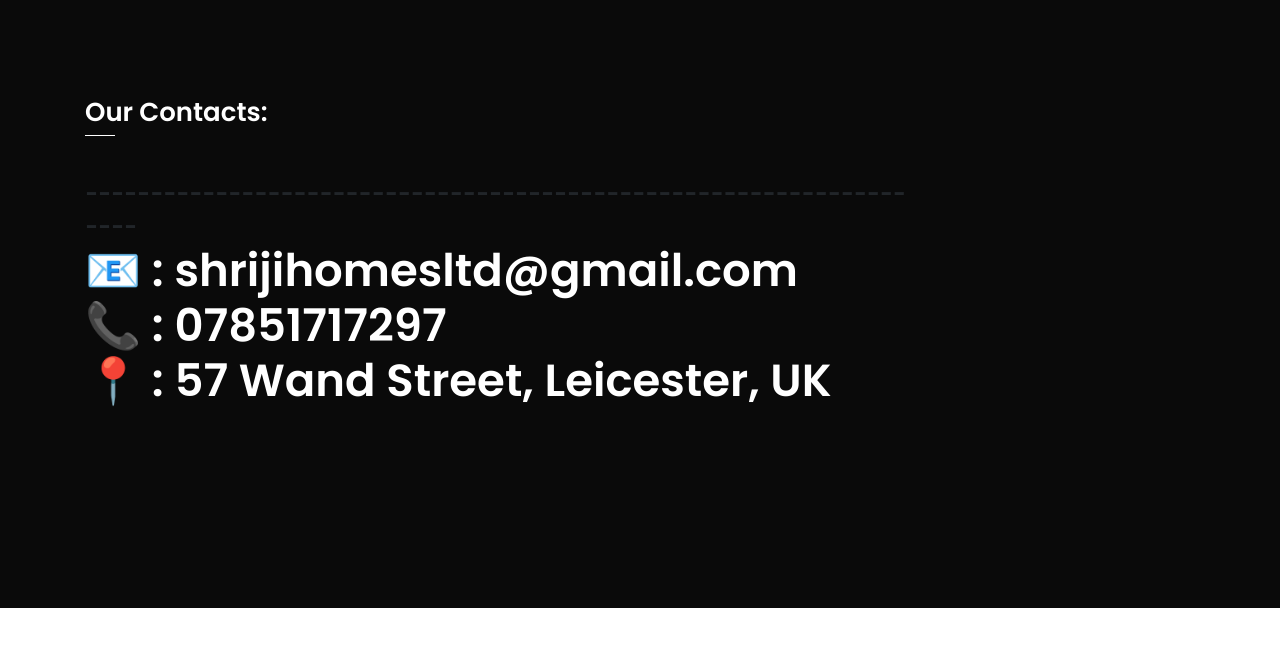
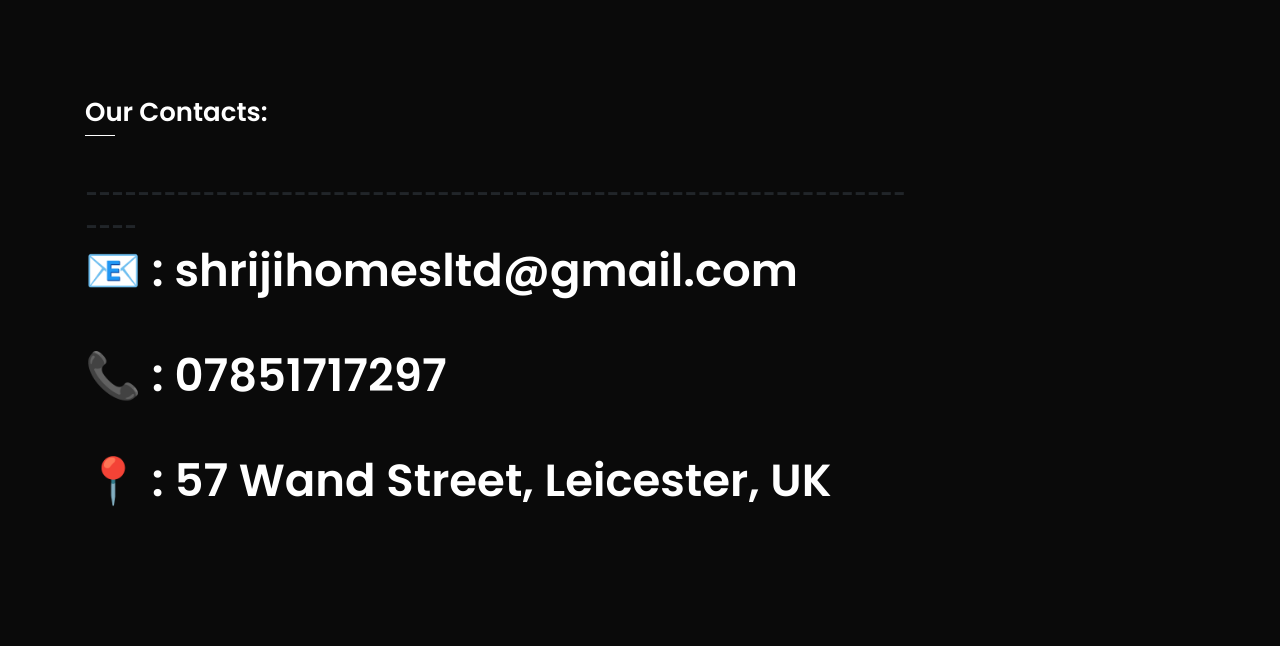
Before and after one commit to rudrapatel08/sh, a plain HTML site: page index.html in a window 1280 px wide. Shown: the part 807-1453 px from the top of the page. Before the commit the page ends 1415 px from the top, so only its background shows below. Drawn offline with nearby package versions, Linux system fonts and the light colour scheme.

Commit message:
Add files via upload

```diff
--- a/index.html
+++ b/index.html
@@ -76,7 +76,9 @@
                                 <div class="section-title">
                                     <h1 class="wow fadeInUp" data-wow-delay=".2s">Our Contacts:</h1>
                                     <h3 class="wow fadeInUp" data-wow-delay=".2s">-------------------------------------------------------------------</h3>
-                                    <h2 class="wow fadeInUp" data-wow-delay=".4s">📧 : shrijihomesltd@gmail.com <br class="d-none d-lg-block"> 📞 : 07851717297 <br class="d-none d-lg-block">📍 : 57 Wand Street, Leicester, UK</h2>
+                                    <h2 class="wow fadeInUp" data-wow-delay=".4s">📧 : shrijihomesltd@gmail.com</h2>
+                                    <h2 class="wow fadeInUp" data-wow-delay=".4s">📞 : 07851717297 </h2>
+                                    <h2 class="wow fadeInUp" data-wow-delay=".4s">📍 : 57 Wand Street, Leicester, UK</h2>
                                 </div>
                                 <!-- section-title end  -->
                             </div>
```
